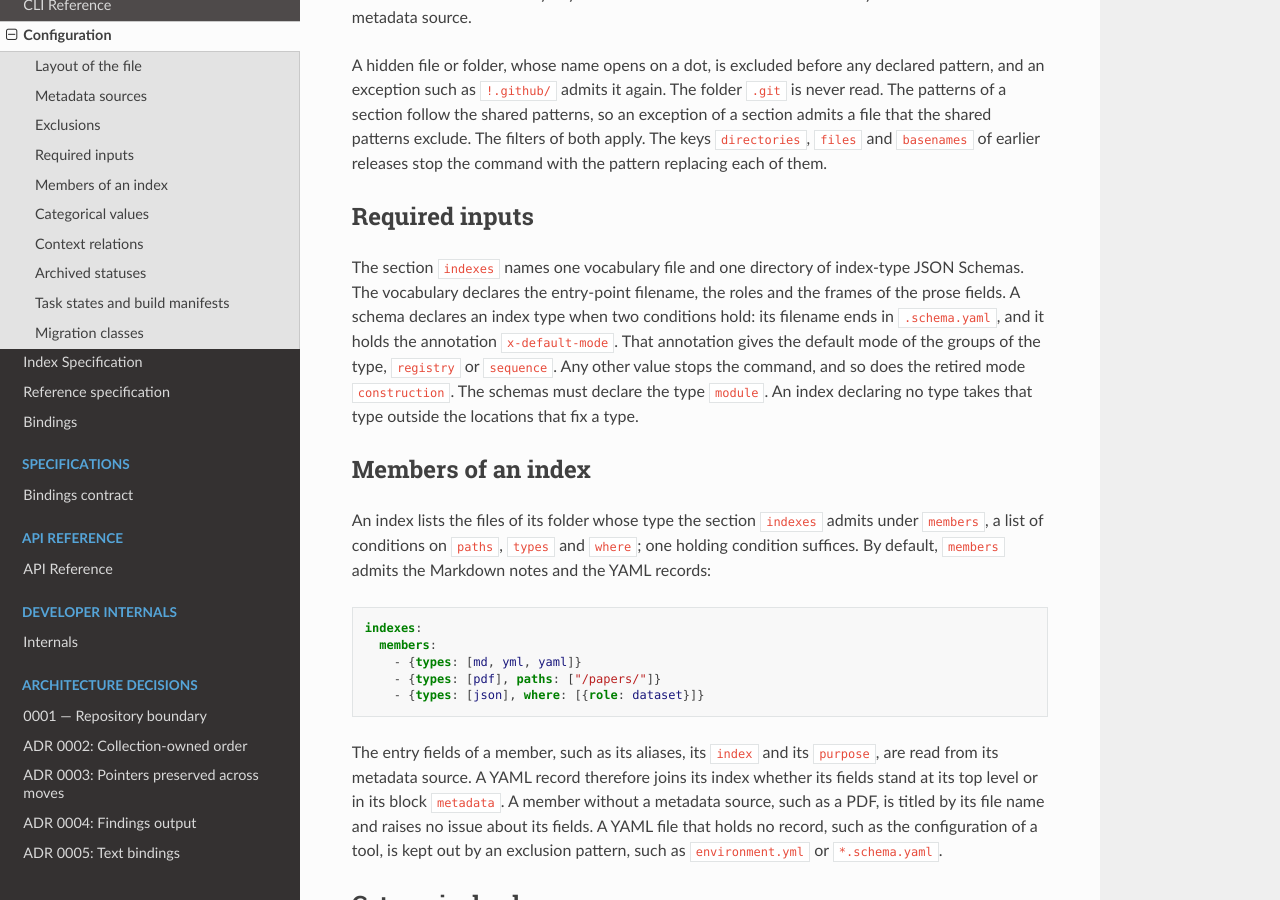
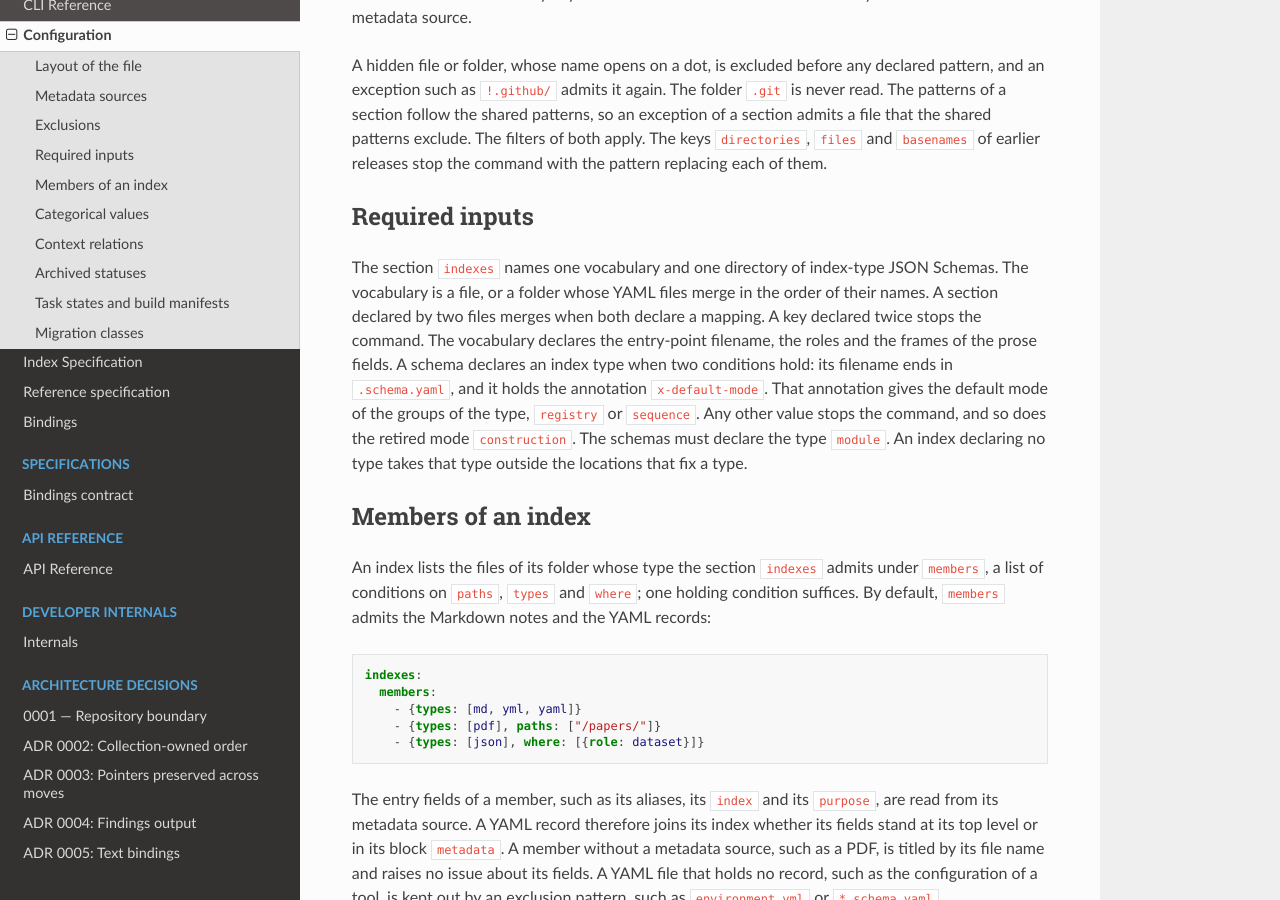
Before and after one commit to esther-poniatowski/anagraphe, a Sphinx documentation site: the page built from docs/guide/configuration.md, in a window 1280 px wide and 900 px high, scrolled down 2407 px. Built offline with Sphinx 7.4.7 and the Read the Docs theme 3.1.0, drawn with Linux system fonts in a browser that asks for light colours.

Commit message:
docs(configuration): State the vocabulary held by a folder ###################################################
State that the vocabulary of the section indexes may be a folder, whose
YAML files merge in the order of their names, as the code reads it.
######################################################################

Co-Authored-By: Claude Opus 5.5 <noreply@anthropic.com>

```diff
--- a/docs/guide/configuration.md
+++ b/docs/guide/configuration.md
@@ -112,7 +112,10 @@ earlier releases stop the command with the pattern replacing each of them.
 
 ## Required inputs
 
-The section `indexes` names one vocabulary file and one directory of index-type JSON Schemas.
+The section `indexes` names one vocabulary and one directory of index-type JSON Schemas. The
+vocabulary is a file, or a folder whose YAML files merge in the order of their names. A section
+declared by two files merges when both declare a mapping. A key declared twice stops the
+command.
 The vocabulary declares the entry-point filename, the roles and the frames of the prose fields.
 A schema declares an index type when two conditions hold: its filename ends in `.schema.yaml`,
 and it holds the annotation `x-default-mode`. That annotation gives the default mode of the groups
```
